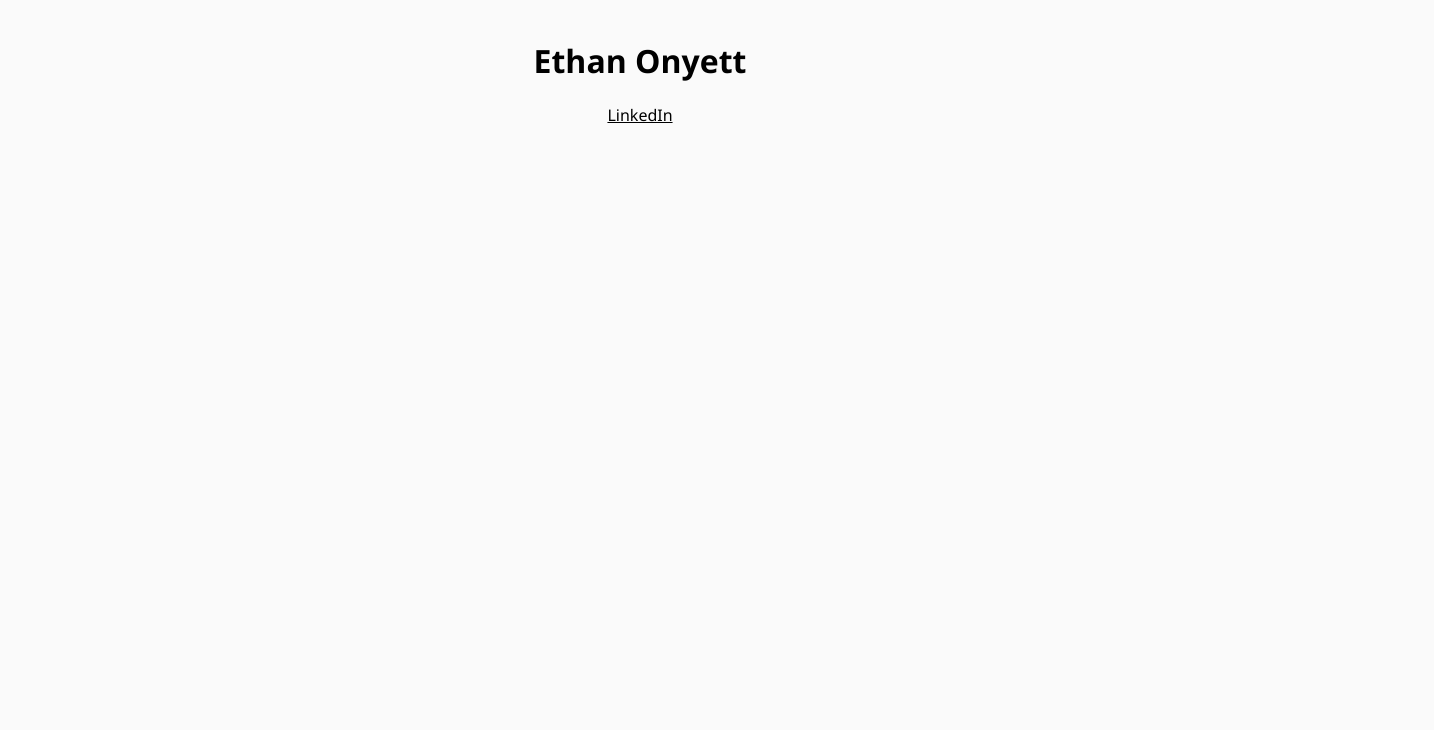
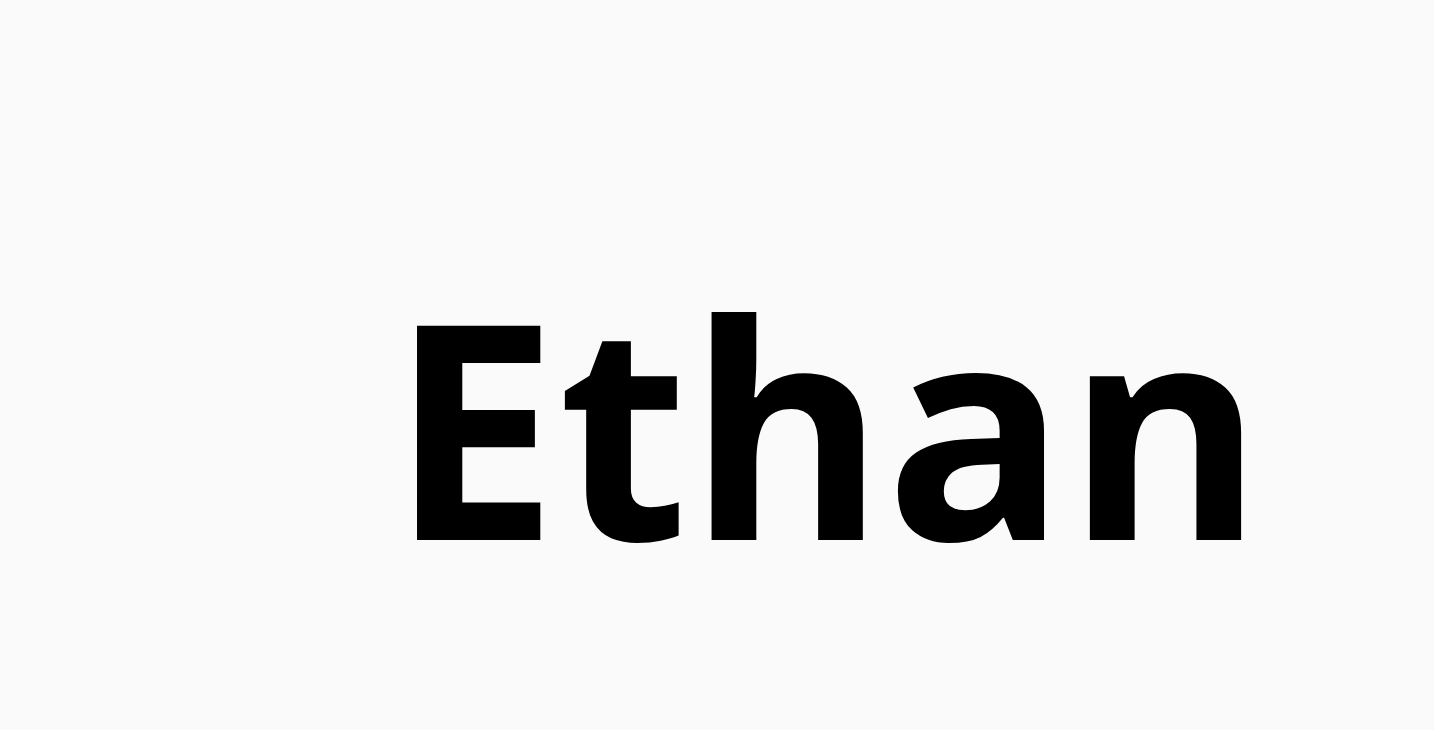
Before and after one commit to eonyett/eonyett.github.io, a plain HTML site: page index.html in a window 1280 px wide. Shown: the top 730 px of the page, 1434 px wide, since content can reach past the window. Drawn offline with Linux system fonts and the light colour scheme.

Commit message:
Update index.html

```diff
--- a/index.html
+++ b/index.html
@@ -14,18 +14,20 @@
   padding: 10px;
   text-align: center;
 }
-a:link {
+a { text-decoration: none; }
+a:link {  color:black; }
+a:hover {  color:blue; }
+h1 {
+  font-size: 300px;
+  font-family:'Segoe UI';
   color:black;
-}
-a:hover {
-  color:blue;
 }
 </style>
 </head>
 <body>
 
 <div class="content">
-  <h1 size="300" style="font-family:'Segoe UI'">Ethan Onyett</h1>
+  <h1>Ethan Onyett</h1>
   <a href="https://www.linkedin.com/in/ethanonyett/" size="30" style="font-family:'Segoe UI'">LinkedIn</p>
 </div>
 </body>
```
